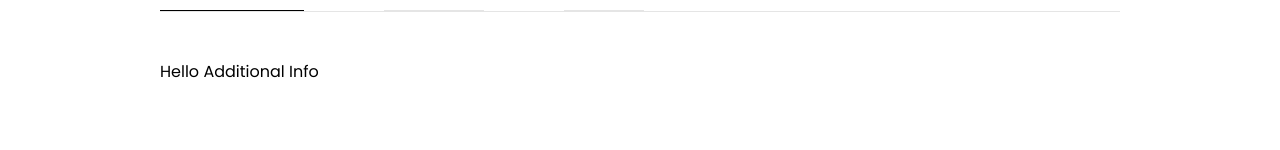
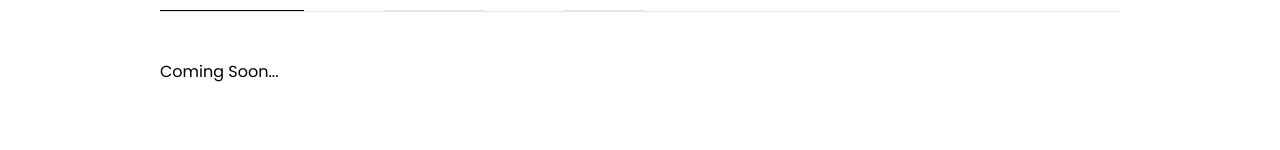
Before and after one commit to YourmixJNR/decorhub, a React (Create React App) app: page /productpage in a window 1280 px wide. Both pictures are taken after a click on the element "Additional Info". Shown: the part 1066-1216 px from the top of the page. Built offline with nearby package versions, Linux system fonts and the light colour scheme; the HTML template or start-up script is replaced by a standard one.

Commit message:
updates components

```diff
--- a/src/components/ProductPage/Tabs/AdditionalInfo.jsx
+++ b/src/components/ProductPage/Tabs/AdditionalInfo.jsx
@@ -3,7 +3,7 @@ import React from 'react'
 const AdditionalInfo = () => {
   return (
     <div>
-      <h1>Hello Additional Info</h1>
+      <h1>Coming Soon...</h1>
     </div>
   )
 }
--- a/src/components/ProductPage/Tabs/Questions.jsx
+++ b/src/components/ProductPage/Tabs/Questions.jsx
@@ -3,7 +3,7 @@ import React from 'react'
 const Questions = () => {
   return (
     <div>
-      <h1>Hello Question</h1>
+      <h1>Coming Soon...</h1>
     </div>
   )
 }
```
